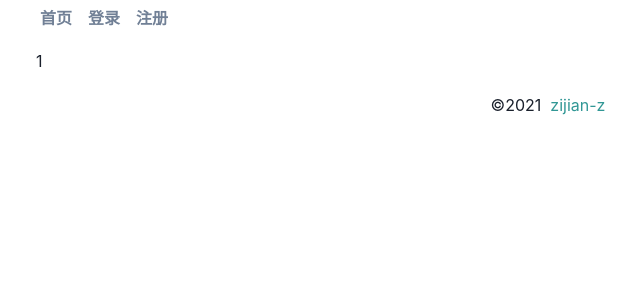
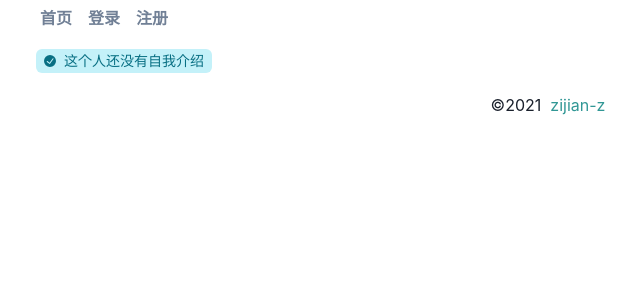
Before and after one commit to zijian-z/web-share-react, a React (Create React App) app: page /user/1 in a window 1280 px wide. Shown: the top 300 px of the page, without its empty margins (92-732 px from the left). Built offline with nearby package versions, Linux system fonts and the light colour scheme; no server answers.

Commit message:
用户个人信息显示

```diff
--- a/src/page/user.js
+++ b/src/page/user.js
@@ -1,10 +1,78 @@
-import React from "react";
-import {useParams} from "react-router-dom";
+import React, {useState, useEffect} from "react";
+import {Input, Button, Text, Tag, TagLabel, TagLeftIcon} from "@chakra-ui/react";
+import instance from "../config/axiosConfig";
+import { useParams } from "react-router-dom";
+import ProfileUpdate from "../component/profileUpdate";
+import {CheckCircleIcon, EmailIcon} from "@chakra-ui/icons";
+import {checkStringNotNull} from "../util/stringUtil";
 
 export default function User() {
-    let { id } = useParams();
+    const [bio, setBio] = useState("");
+    const [email, setEmail] = useState("");
+    let {id} = useParams();
+    const [self, setSelf] = useState(false);
+    const [update, setUpdate] = useState(false);
+
+    const style = {
+        email: {
+            marginTop: '10px',
+            marginBottom: '10px'
+        }
+    }
+
+    useEffect(() => {
+        async function getProfile() {
+            try {
+                const response = await instance.get('/profile/' + id);
+                setBio(response.data.bio);
+                setEmail(response.data.email);
+                setSelf(response.data.self);
+            } catch (error) {
+                console.log(error);
+            }
+        }
+        getProfile();
+    }, [])
 
     return(
-        <h2>{id}</h2>
+        <div>
+            {
+                update ? <ProfileUpdate username={id} bio={bio} email={email}/>
+                    :
+                    <div>
+                        <div>
+                            <Tag size="md" variant="subtle" colorScheme="cyan">
+                                <TagLeftIcon boxSize="12px" as={CheckCircleIcon} />
+                                {
+                                    checkStringNotNull(bio) ?
+                                        <TagLabel>{bio}</TagLabel>
+                                        :
+                                        <TagLabel>这个人还没有自我介绍</TagLabel>
+                                }
+                            </Tag>
+                        </div>
+                        {
+                            self ?
+                                <div>
+                                    <Tag style={style.email} size="md" variant="subtle" colorScheme="cyan">
+                                        <TagLeftIcon boxSize="12px" as={EmailIcon} />
+                                        {
+                                            checkStringNotNull(email) ?
+                                                <TagLabel>{email}</TagLabel>
+                                                :
+                                                <TagLabel>未填</TagLabel>
+                                        }
+                                    </Tag>
+                                </div>
+                                :
+                                <div />
+                        }
+                        {
+                            self ? <Button variant="link" colorScheme="pink" onClick={() => setUpdate(true)}>修改</Button>
+                                : <div/>
+                        }
+                    </div>
+            }
+        </div>
     )
 }
```
